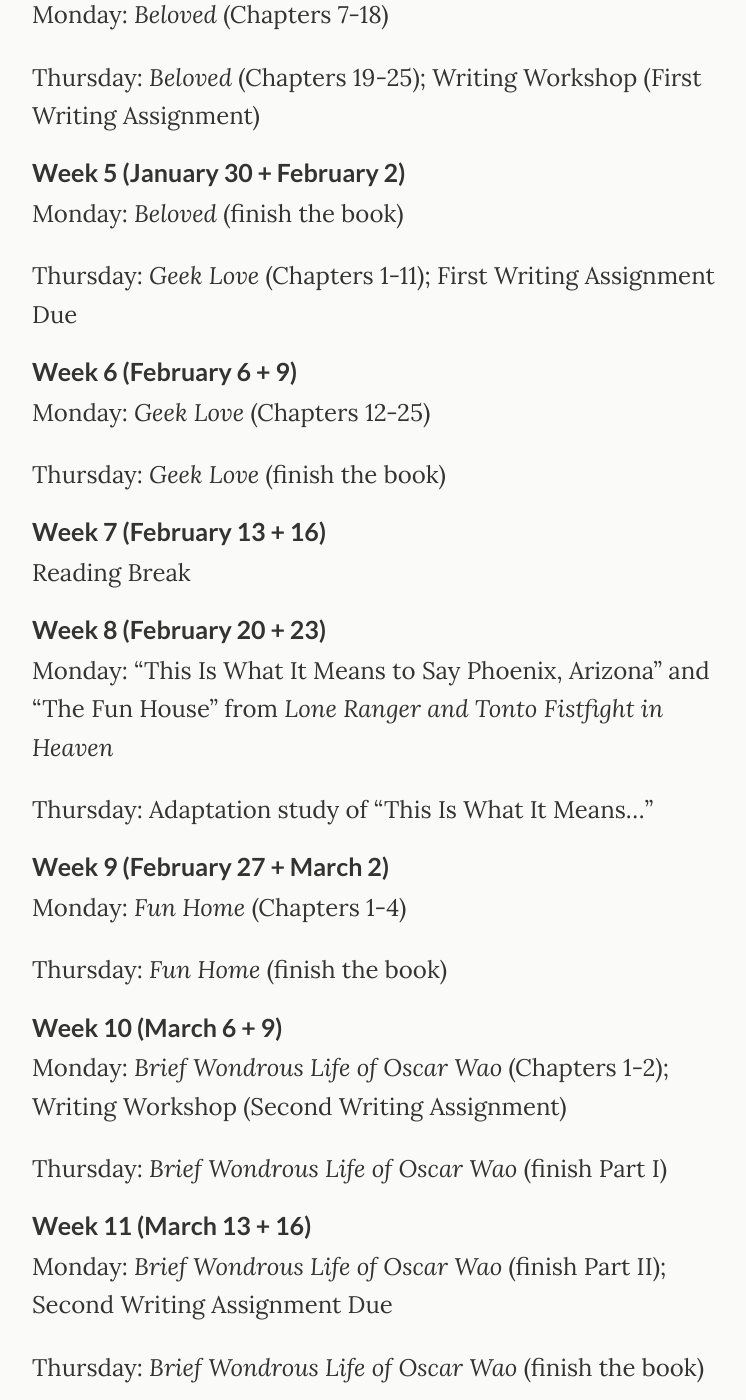
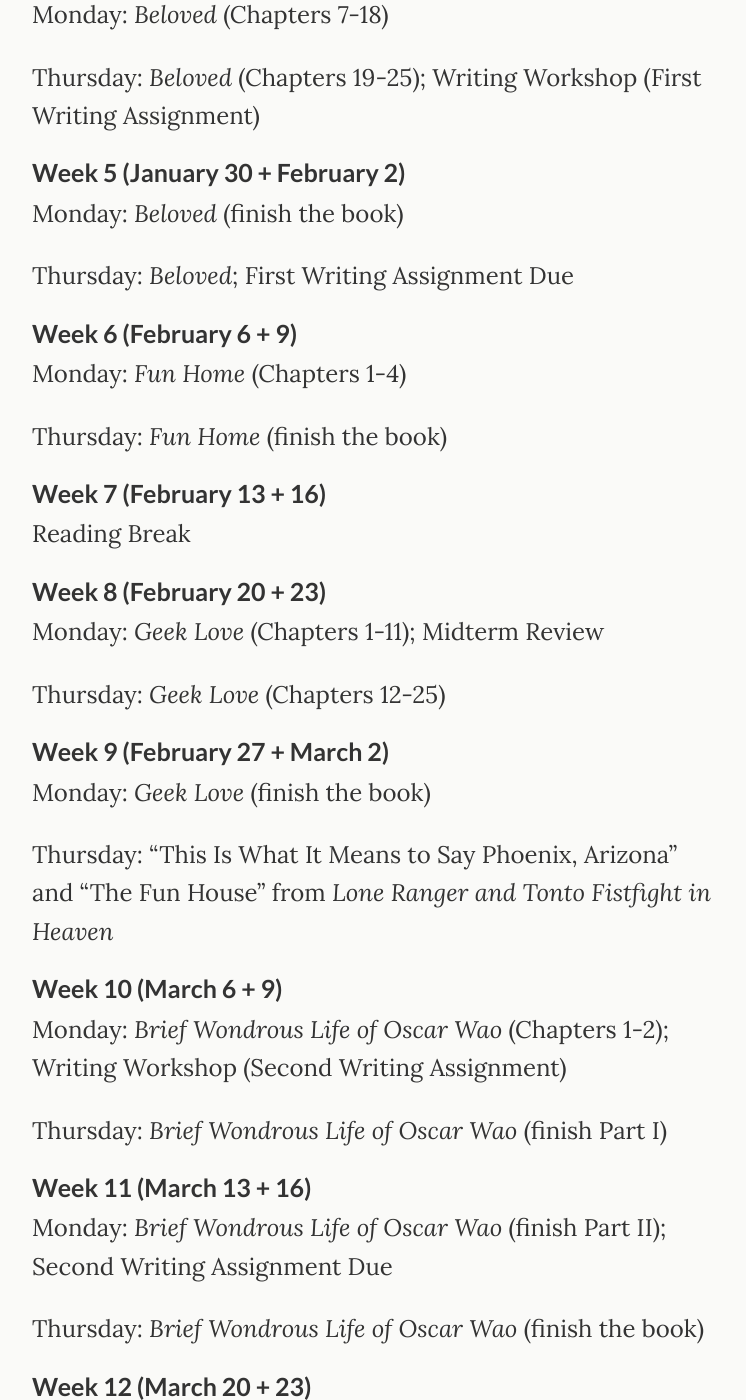
Before and after one commit to jentery/429c, a Jekyll site: the page built from index.md, in a window 1280 px wide and 1400 px high, scrolled down 1213 px. Shown: the whole window, without its empty margins (266-1012 px from the left). Built offline with Jekyll 4.4.1, drawn with Linux system fonts in a browser that asks for light colours.

Commit message:
Update index.md

```diff
--- a/index.md
+++ b/index.md
@@ -43,13 +43,13 @@ Thursday: *Beloved* (Chapters 19-25); Writing Workshop (First Writing Assignment
 
 Monday:	*Beloved* (finish the book)
 
-Thursday:	*Geek Love* (Chapters 1-11); First Writing Assignment Due
+Thursday:	*Beloved*; First Writing Assignment Due
 
 ### Week 6 (February 6 + 9)
 
-Monday: *Geek Love* (Chapters 12-25)
+Monday: *Fun Home* (Chapters 1-4)
 
-Thursday: *Geek Love* (finish the book)
+Thursday:	*Fun Home* (finish the book)
 
 ### Week 7 (February 13 + 16)
 
@@ -57,15 +57,15 @@ Reading Break
 
 ### Week 8 (February 20 + 23)
 
-Monday: "This Is What It Means to Say Phoenix, Arizona" and "The Fun House" from *Lone Ranger and Tonto Fistfight in Heaven*
+Monday:	*Geek Love* (Chapters 1-11); Midterm Review
 
-Thursday:	Adaptation study of "This Is What It Means..."
+Thursday:	*Geek Love* (Chapters 12-25)
 
 ### Week 9 (February 27 + March 2)
 
-Monday: *Fun Home* (Chapters 1-4)
+Monday: *Geek Love* (finish the book)
 
-Thursday:	*Fun Home* (finish the book)
+Thursday: "This Is What It Means to Say Phoenix, Arizona" and "The Fun House" from *Lone Ranger and Tonto Fistfight in Heaven*
 
 ### Week 10 (March 6 + 9)
 
```
